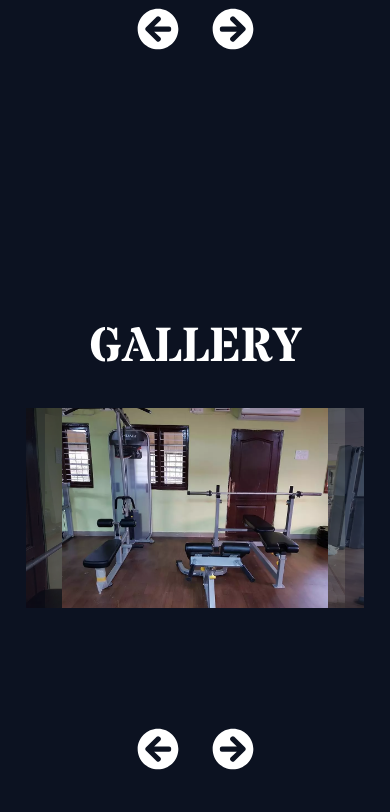
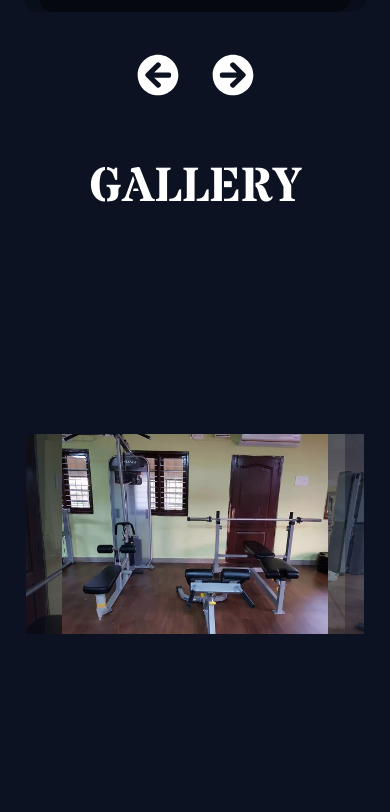
Before and after one commit to mmrfitnesscenter/mmrfitnesscenter.github.io, a plain HTML site: page index.html in a window 390 px wide. Shown: the part 1592-2404 px from the top of the page. Drawn offline with nearby package versions, Linux system fonts and the light colour scheme.

Commit message:
Updated styles for mobile

```diff
--- a/static/css/index.css
+++ b/static/css/index.css
@@ -6,9 +6,6 @@ body {
     /* scroll-snap-type: y mandatory; */
     scroll-behavior: smooth;
 }
-
-/* Mobile */
-@media only screen and (max-width: 767px) {
 
 /* Mobile */
 #playstore-badge {
@@ -39,7 +36,7 @@ body {
     height: 100vh;
     max-width: 100vw;
     position: relative;
-        margin-top:35rem;
+    margin-top: 20rem;
 }
 #mobile-screenshot {
     height: 400px;
@@ -71,7 +68,7 @@ body {
 .contact-text {
     color: #CECECE;
     font-family: 'Stardos Stencil';
-        font-size: 1.5rem;
+    font-size: 1rem;
 }
 
 input {
@@ -122,14 +119,10 @@ body {
 
 /* Gallery */
 
-    #gallery {
-        margin-top: 10rem;
-    }
-
 #gallery-left-button {
     cursor: pointer;
     position: absolute;
-        top: 145rem;
+    top: 290vh;
     left: 35vw;
     z-index: 2;
 }
@@ -137,7 +130,7 @@ body {
 #gallery-right-button {
     cursor: pointer;
     position: absolute;
-        top: 145rem;
+    top: 290vh;
     right: 35vw;
     z-index: 2;
 }
@@ -148,7 +141,7 @@ body {
     height: auto;
     width: auto;
     position: absolute;
-        top: 125rem;
+    top: 240vh;
     transition: left 0.5s, right 0.5s, opacity 0.5s;
 }
 #gallery-image-left-2 {
@@ -322,7 +315,7 @@ body {
 #slide-left-button {
     cursor: pointer;
     position: absolute;
-        top: 100rem;
+    top: 195vh;
     left: 35vw;
     z-index: 3;
 }
@@ -330,7 +323,7 @@ body {
 #slide-right-button {
     cursor: pointer;
     position: absolute;
-        top: 100rem;
+    top: 195vh;
     right: 35vw;
 }
 
@@ -377,7 +370,7 @@ body {
 
 .slide {
     position: absolute;
-        top: 60rem;
+    top: 120vh;
     display: flex;
     flex-direction: column;
     align-items: center;
@@ -394,8 +387,6 @@ body {
     opacity: 30%;
     margin: 2rem;
     border-radius: 15px;
-    }
-
 }
 
 /* Tablet */
@@ -450,7 +441,7 @@ body {
         height: 100vh;
         max-width: 100vw;
         position: relative;
-        margin-top:35rem;
+        margin-top: 35rem;
     }
     #mobile-screenshot {
         height: 500px;
```
Lines whose indentation alone changed are shown as unchanged.
